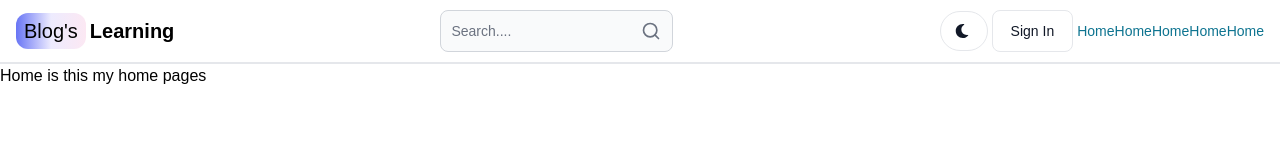
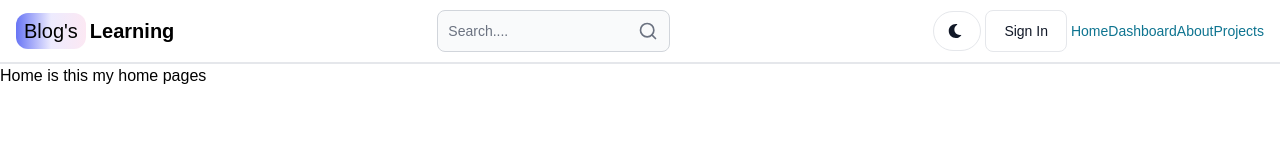
Before and after one commit to tchasinga/blogs-learning, a React (Vite) app in the folder frontend/: page / in a window 1280 px wide. Shown: the top 160 px of the page. Built offline with nearby package versions, Linux system fonts and the light colour scheme.

Commit message:
new code is now added

```diff
--- a/frontend/src/Components/Header.jsx
+++ b/frontend/src/Components/Header.jsx
@@ -23,10 +23,9 @@ export default function Header() {
            <Navbar.Collapse>
                <Navbar.Link active>
                     <Link to='/'>Home</Link>
-                    <Link to='/'>Home</Link>
-                    <Link to='/'>Home</Link>
-                    <Link to='/'>Home</Link>
-                    <Link to='/'>Home</Link>
+                    <Link to='/dashboard'>Dashboard</Link>
+                    <Link to='/about'>About</Link>
+                    <Link to='/projects'>Projects</Link>
                </Navbar.Link>
            </Navbar.Collapse>
         </div>
```
